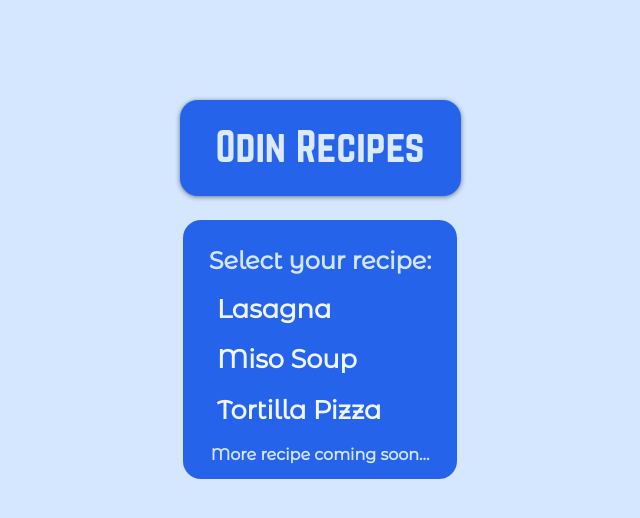
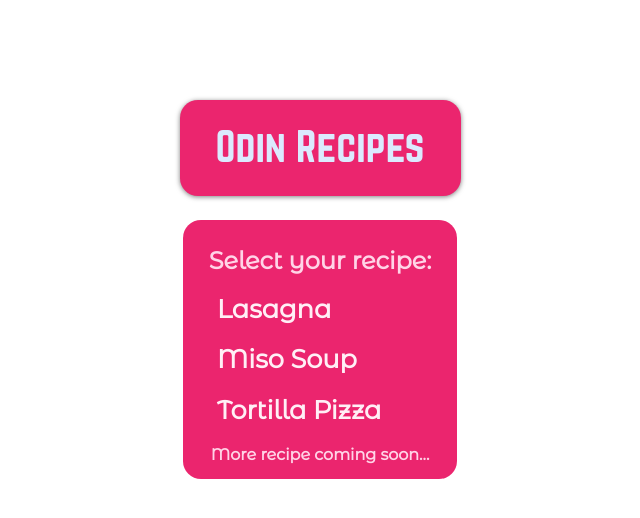
Before and after one commit to frrst-ian/odin-recipes, a plain HTML site: page index.html in a window 1280 px wide. Shown: the whole page, without its empty margins (320-960 px from the left). Drawn offline with Linux system fonts and the light colour scheme.

Commit message:
Adjust the CSS of recipes some HTML page
Adjusting the CSS of the remaining HTML page creates consistency in the UI of the pages

```diff
--- a/styles.css
+++ b/styles.css
@@ -33,7 +33,7 @@
 
 body {
   line-height: 1.5;
-  background-color: #d4e7ff;
+  background-color: #ffffff;
 }
 
 .containers {
@@ -52,7 +52,7 @@ body {
 
   padding: 18px;
   margin: 100px 0px 20px 0px;
-  background-color: #2563eb;
+  background-color: #eb256e;
   width: 245px;
   text-align: center;
 }
@@ -60,7 +60,7 @@ body {
 .header:hover,
 .header:focus,
 .header:active {
-  box-shadow: 0px 0px 12px #3b82f6;
+  box-shadow: 0px 0px 12px #f63b64;
   cursor: pointer;
 }
 
@@ -70,19 +70,19 @@ body {
   width: 250px;
 
   font-family: "montserrat_alternatesregular", sans-serif;
-  background-color: #2563eb;
+  background-color: #eb256e;
   border-radius: 18px;
 }
 
 .container:hover {
-  box-shadow: 0px 0px 12px #3b82f6;
+  box-shadow: 0px 0px 12px #f63b70;
 }
 
 div p {
   text-align: center;
   font-weight: bold;
   font-size: 1.5rem;
-  color: #d4e7ff;
+  color: #ffd4e7;
   margin-top: 12px;
 }
 
@@ -97,7 +97,7 @@ ul li {
 }
 
 a {
-  color: #eff6ff;
+  color: #ffeff6;
   text-decoration: none;
   font-weight: bold;
 }
@@ -105,7 +105,7 @@ a {
 a:hover,
 a:active,
 a:focus {
-  box-shadow: 0px 0px 12px #60a5fa ;
+  box-shadow: 0px 0px 12px #fa607c;
 }
 
 #text {
```
Also changed, not shown: recipes/miso-soup.html (+3 -0 lines).
